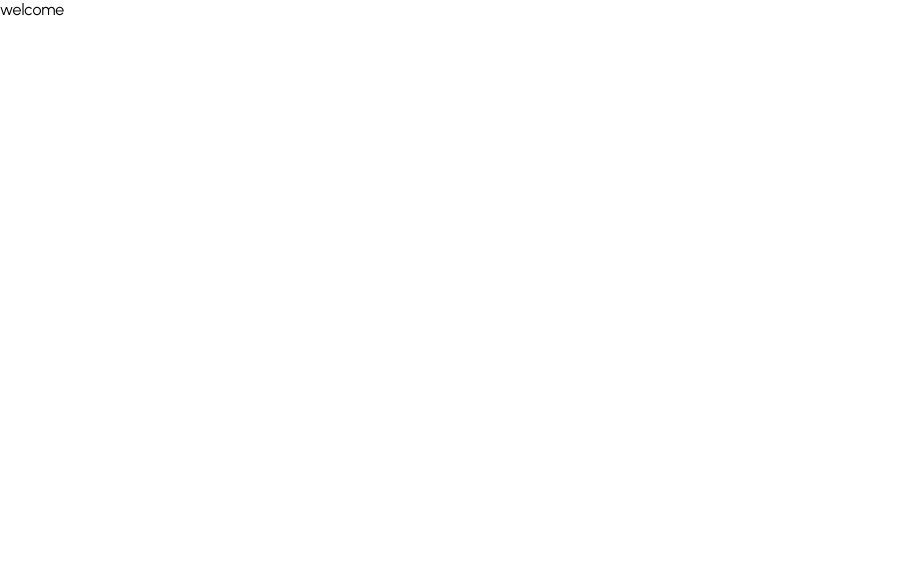
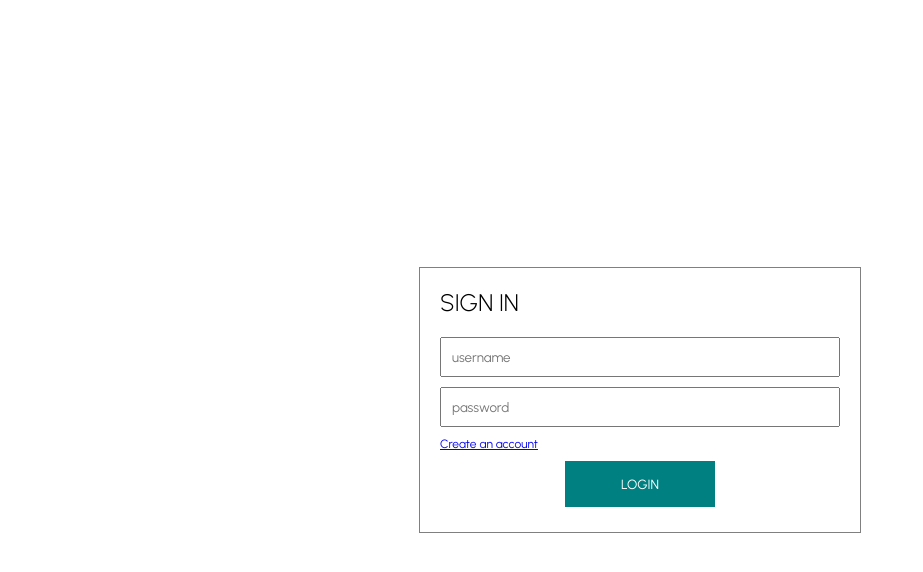
Before and after one commit to AliPooladmast/deposit-front, a React (Create React App) app: page /login in a window 1280 px wide. Shown: the top 572 px of the page, without its empty margins (0-923 px from the left). Built offline with nearby package versions, Linux system fonts and the light colour scheme.

Commit message:
add login page

```diff
--- a/src/App.tsx
+++ b/src/App.tsx
@@ -1,7 +1,12 @@
+import { Routes, Route } from "react-router-dom";
+import Login from "./pages/Login/Login";
+
 const App = () => {
   return (
     <>
-      <div>welcome</div>
+      <Routes>
+        <Route path="/login" element={<Login />} />
+      </Routes>
     </>
   );
 };
--- /dev/null
+++ b/src/pages/Login/Login.jsx
@@ -0,0 +1,44 @@
+import { useState } from "react";
+import style from "./login.module.scss";
+
+const Login = () => {
+  const [input, setInput] = useState({});
+
+  const handleInput = (e) => {
+    setInput((prev) => ({ ...prev, [e.target.name]: e.target.value }));
+  };
+
+  const handleClick = (e) => {
+    e.preventDefault();
+  };
+
+  return (
+    <div className={style.Container}>
+      <div className={style.Wrapper}>
+        <h1>SIGN IN</h1>
+        <form action="">
+          <div className={style.InputContainer}>
+            <input
+              type="text"
+              placeholder="username"
+              name="username"
+              onChange={handleInput}
+            />
+            <input
+              name="password"
+              type="password"
+              placeholder="password"
+              onChange={handleInput}
+            />
+            <a href="register">Create an account</a>
+          </div>
+          <div className={style.LoginButton}>
+            <button onClick={handleClick}>LOGIN</button>
+          </div>
+        </form>
+      </div>
+    </div>
+  );
+};
+
+export default Login;
--- /dev/null
+++ b/src/pages/Login/login.module.scss
@@ -0,0 +1,70 @@
+.Container {
+  width: 100vw;
+  height: 100vh;
+  background-size: cover;
+  display: flex;
+  justify-content: center;
+  align-items: center;
+}
+
+.Wrapper {
+  border: 1px solid grey;
+  width: 70%;
+  max-width: 400px;
+  background-color: rgba(255, 255, 255, 0.8);
+  padding: 20px;
+
+  h1 {
+    font-size: 24px;
+    font-weight: 300;
+    margin-bottom: 10px;
+  }
+
+  form {
+    display: flex;
+    flex-direction: column;
+  }
+
+  .InputContainer {
+    display: flex;
+    flex-direction: column;
+    margin: 10px 0;
+
+    input {
+      flex: 1;
+      min-width: 40%;
+      margin-bottom: 10px;
+      padding: 10px;
+    }
+
+    a {
+      font-size: 12px;
+    }
+  }
+}
+
+.LoginButton {
+  display: flex;
+  justify-content: center;
+
+  button {
+    width: 60%;
+    max-width: 150px;
+    padding: 15px 20px;
+    border: none;
+    background-color: teal;
+    color: white;
+    cursor: pointer;
+    margin-bottom: 5px;
+
+    @media only screen and (max-width: 380px) {
+      width: 70px;
+      padding: 10px;
+    }
+
+    &:disabled {
+      background-color: rgb(56, 192, 192);
+      cursor: not-allowed;
+    }
+  }
+}
```
